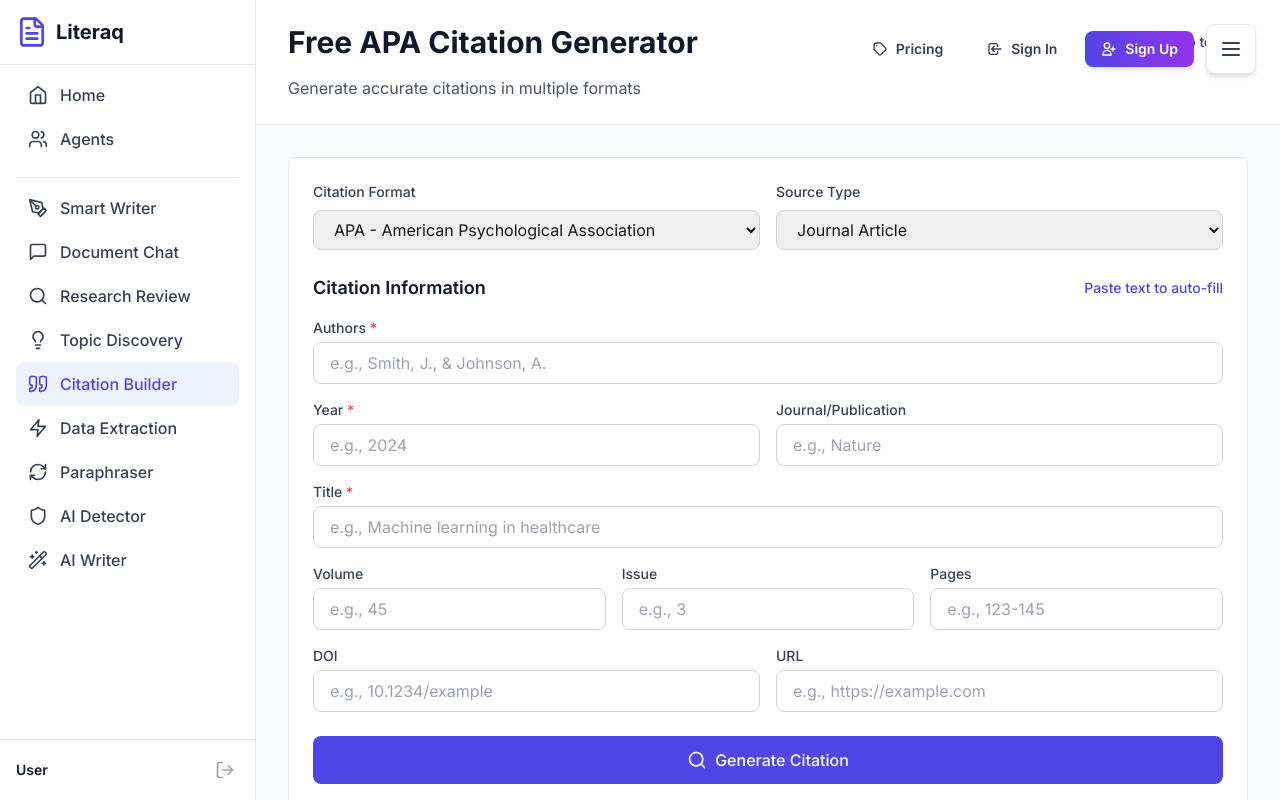
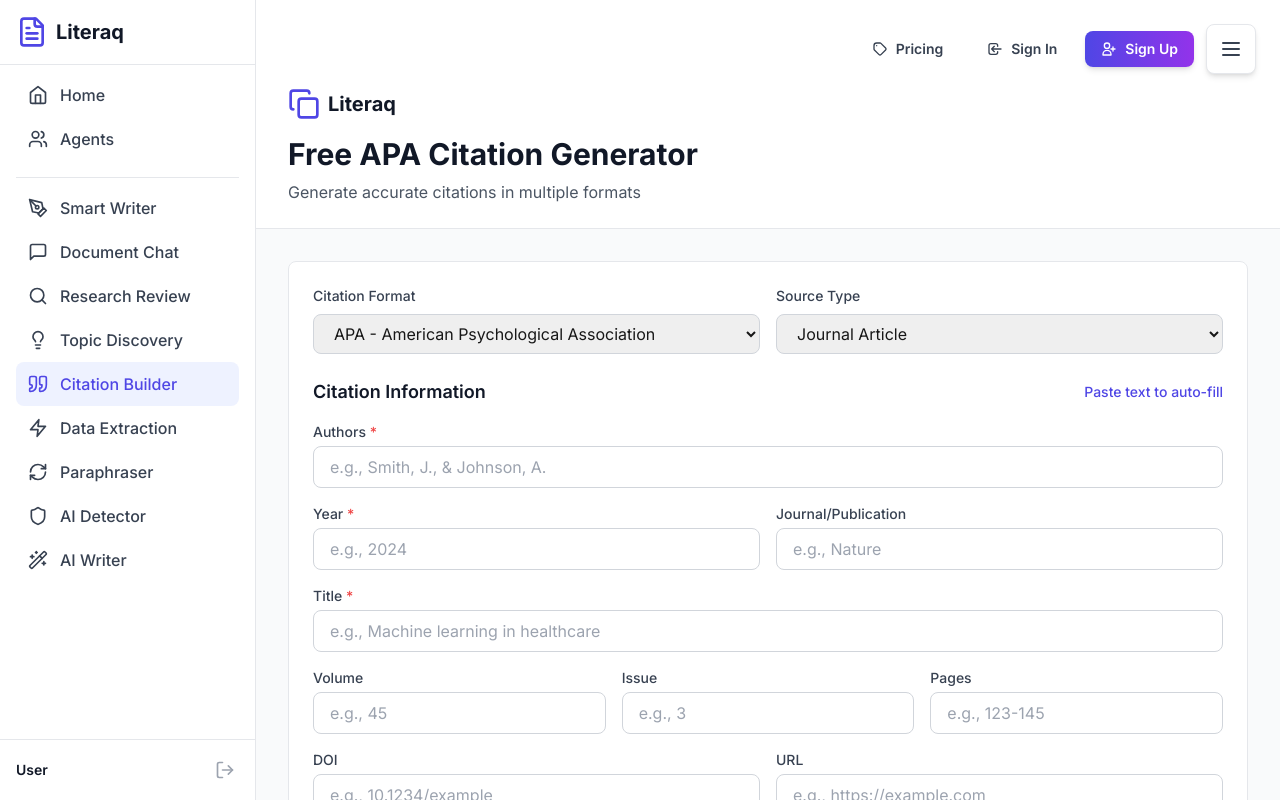
Before and after one commit to spartow/literaq, a Next.js app: page /citations in a window 1280 px wide. Built offline with nearby package versions, Linux system fonts and the light colour scheme; no server answers.

Commit message:
Add clickable Literaq logo with home link to all pages (assistant, citations, data-extraction, chat)

```diff
--- a/src/app/assistant/page.tsx
+++ b/src/app/assistant/page.tsx
@@ -2,6 +2,7 @@
 
 import { useState } from 'react';
 import { useRouter } from 'next/navigation';
+import Link from 'next/link';
 import { AppSidebar } from '@/components/app-sidebar';
 import { PageHeader } from '@/components/page-header';
 import {
@@ -88,8 +89,14 @@
       <div className="flex-1 overflow-y-auto relative">
         <PageHeader />
         {/* Page Header */}
-        <div className="bg-white border-b border-gray-200 px-8 py-6">
+        <div className="bg-white border-b border-gray-200 px-8 py-6 pt-16">
           <div className="max-w-5xl mx-auto">
+            <div className="flex items-center gap-3 mb-2">
+              <Link href="/" className="flex items-center gap-2 hover:opacity-80 transition-opacity">
+                <FileText className="w-8 h-8 text-indigo-600" />
+                <span className="text-xl font-bold text-gray-900">Literaq</span>
+              </Link>
+            </div>
             <h1 className="text-3xl font-bold text-gray-900 mb-2">
               {getPageTitle()}
             </h1>
--- a/src/app/chat/page.tsx
+++ b/src/app/chat/page.tsx
@@ -2,6 +2,7 @@
 
 import { useState } from 'react';
 import { useRouter } from 'next/navigation';
+import Link from 'next/link';
 import { Upload, FileText, Loader2, MessageSquare, Sparkles } from 'lucide-react';
 import { AppSidebar } from '@/components/app-sidebar';
 import { PageHeader } from '@/components/page-header';
@@ -83,7 +84,15 @@
 
       <main className="flex-1 overflow-y-auto relative">
         <PageHeader />
-        <div className="max-w-4xl mx-auto px-8 py-16">
+        <div className="max-w-4xl mx-auto px-8 py-16 pt-24">
+          {/* Literaq Logo */}
+          <div className="flex justify-center mb-8">
+            <Link href="/" className="flex items-center gap-2 hover:opacity-80 transition-opacity">
+              <FileText className="w-8 h-8 text-indigo-600" />
+              <span className="text-xl font-bold text-gray-900">Literaq</span>
+            </Link>
+          </div>
+
           {/* Header */}
           <div className="text-center mb-12">
             <div className="inline-flex items-center justify-center w-16 h-16 bg-gradient-to-br from-indigo-500 to-purple-600 rounded-2xl mb-6 shadow-lg">
--- a/src/app/citations/page.tsx
+++ b/src/app/citations/page.tsx
@@ -2,6 +2,7 @@
 
 import { useState } from 'react';
 import { useRouter } from 'next/navigation';
+import Link from 'next/link';
 import { AppSidebar } from '@/components/app-sidebar';
 import { PageHeader } from '@/components/page-header';
 import { Copy, Check, Search } from 'lucide-react';
@@ -100,17 +101,15 @@
       <div className="flex-1 overflow-y-auto relative">
         <PageHeader />
         {/* Header */}
-        <div className="bg-white border-b border-gray-200">
+        <div className="bg-white border-b border-gray-200 pt-16">
           <div className="max-w-5xl mx-auto px-8 py-6">
-            <div className="flex items-center justify-between mb-4">
-              <h1 className="text-3xl font-bold text-gray-900">Free {format} Citation Generator</h1>
-              <button
-                onClick={() => router.push('/assistant')}
-                className="px-4 py-2 text-sm text-gray-700 hover:text-gray-900 font-medium"
-              >
-                ← Back to tools
-              </button>
+            <div className="flex items-center gap-3 mb-4">
+              <Link href="/" className="flex items-center gap-2 hover:opacity-80 transition-opacity">
+                <Copy className="w-8 h-8 text-indigo-600" />
+                <span className="text-xl font-bold text-gray-900">Literaq</span>
+              </Link>
             </div>
+            <h1 className="text-3xl font-bold text-gray-900 mb-2">Free {format} Citation Generator</h1>
             <p className="text-gray-600">Generate accurate citations in multiple formats</p>
           </div>
         </div>
--- a/src/app/data-extraction/page.tsx
+++ b/src/app/data-extraction/page.tsx
@@ -2,6 +2,7 @@
 
 import { useState } from 'react';
 import { useRouter } from 'next/navigation';
+import Link from 'next/link';
 import { AppSidebar } from '@/components/app-sidebar';
 import { PageHeader } from '@/components/page-header';
 import { Database, Zap, Download, FileText } from 'lucide-react';
@@ -56,21 +57,19 @@
       <div className="flex-1 overflow-y-auto relative">
         <PageHeader />
         {/* Header */}
-        <div className="bg-white border-b border-gray-200">
+        <div className="bg-white border-b border-gray-200 pt-16">
           <div className="max-w-5xl mx-auto px-8 py-6">
-            <div className="flex items-center justify-between mb-4">
-              <div className="flex items-center gap-3">
-                <div className="w-12 h-12 bg-purple-100 rounded-lg flex items-center justify-center">
-                  <Zap className="w-6 h-6 text-purple-600" />
-                </div>
-                <h1 className="text-3xl font-bold text-gray-900">Data Extraction</h1>
+            <div className="flex items-center gap-3 mb-4">
+              <Link href="/" className="flex items-center gap-2 hover:opacity-80 transition-opacity">
+                <FileText className="w-8 h-8 text-indigo-600" />
+                <span className="text-xl font-bold text-gray-900">Literaq</span>
+              </Link>
+            </div>
+            <div className="flex items-center gap-3 mb-2">
+              <div className="w-12 h-12 bg-purple-100 rounded-lg flex items-center justify-center">
+                <Zap className="w-6 h-6 text-purple-600" />
               </div>
-              <button
-                onClick={() => router.push('/assistant')}
-                className="px-4 py-2 text-sm text-gray-700 hover:text-gray-900 font-medium"
-              >
-                ← Back to tools
-              </button>
+              <h1 className="text-3xl font-bold text-gray-900">Data Extraction</h1>
             </div>
             <p className="text-gray-600">Pull structured data from research papers</p>
           </div>
```
